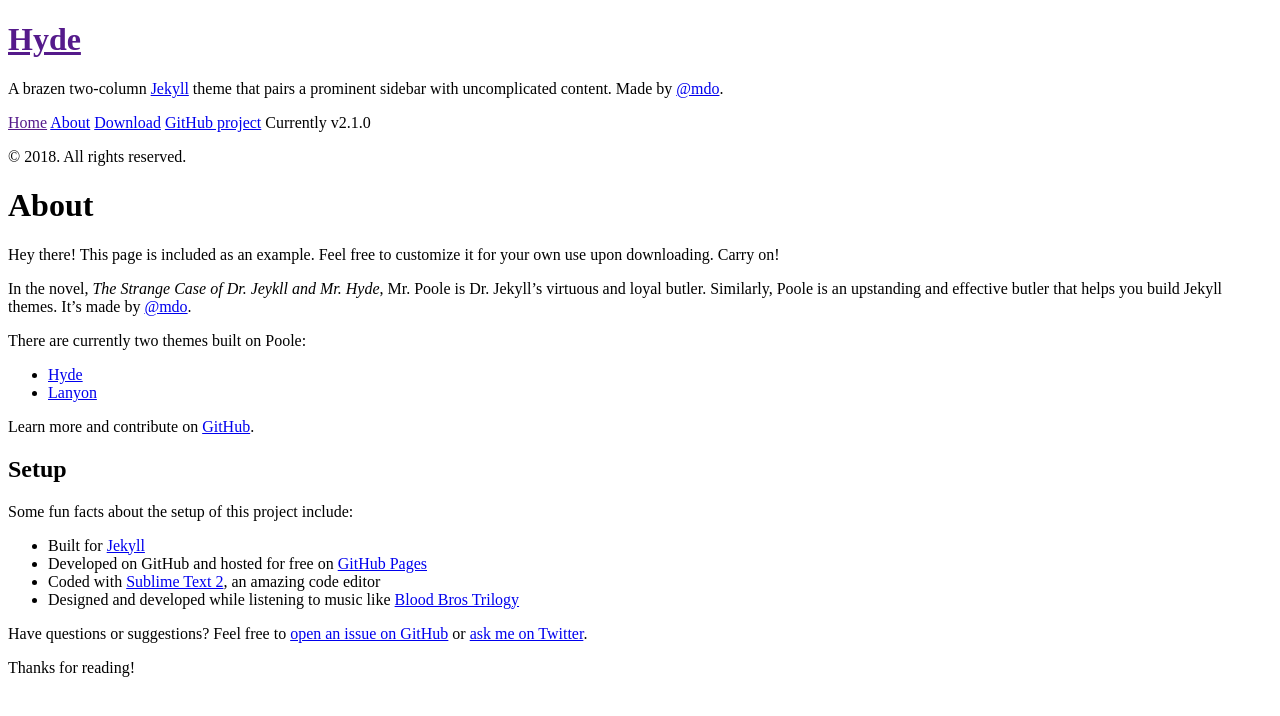
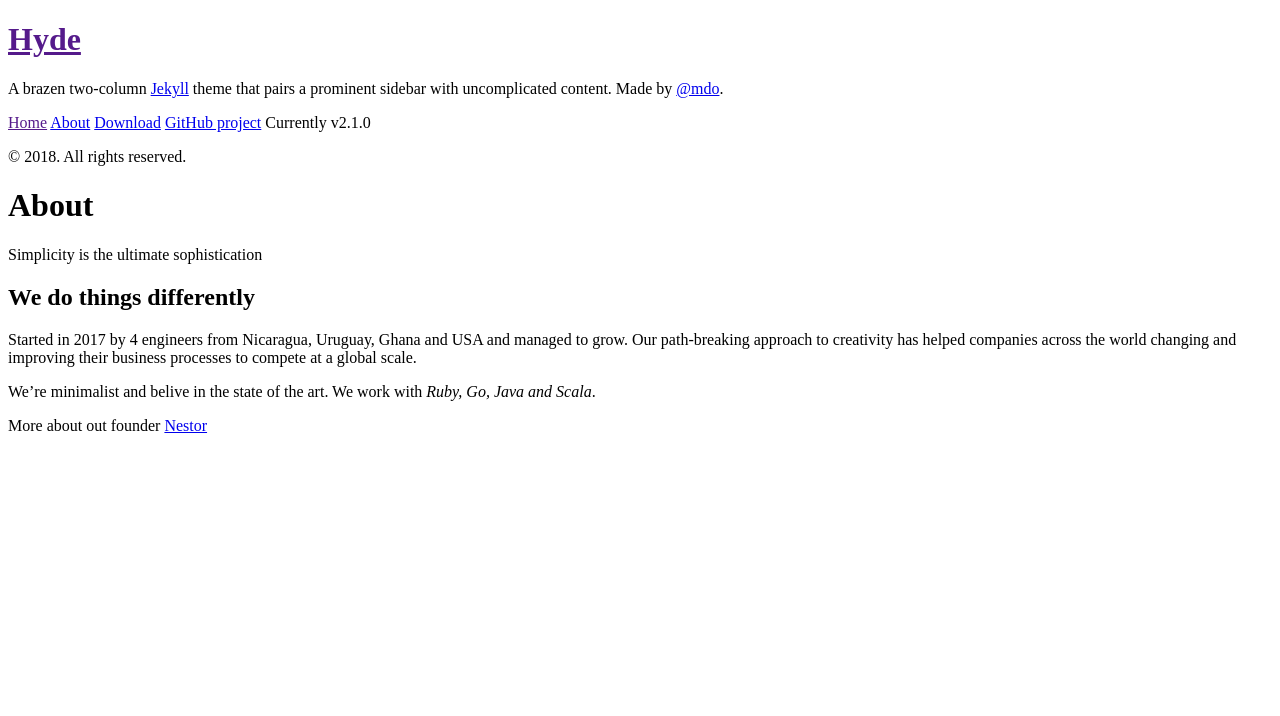
Before and after one commit to nestorbenavidez/helenicaanalitica.site, a Jekyll site: the page built from about.md, in a window 1280 px wide. Shown: the top 716 px of the page. Built offline with Jekyll 4.4.1, drawn with Linux system fonts in a browser that asks for light colours; Markdown is read by kramdown in place of the engine named in the settings.

Commit message:
About page ready to deploy

```diff
--- a/about.md
+++ b/about.md
@@ -4,27 +4,13 @@
 ---
 
 <p class="message">
-  Hey there! This page is included as an example. Feel free to customize it for your own use upon downloading. Carry on!
+   Simplicity is the ultimate sophistication
 </p>
 
-In the novel, *The Strange Case of Dr. Jeykll and Mr. Hyde*, Mr. Poole is Dr. Jekyll's virtuous and loyal butler. Similarly, Poole is an upstanding and effective butler that helps you build Jekyll themes. It's made by [@mdo](https://twitter.com/mdo).
+## We do things differently
 
-There are currently two themes built on Poole:
+Started in 2017 by 4 engineers from Nicaragua, Uruguay, Ghana and USA and managed to grow. Our path-breaking approach to creativity has helped companies across the world changing and improving their business processes to compete at a global scale.
 
-* [Hyde](http://hyde.getpoole.com)
-* [Lanyon](http://lanyon.getpoole.com)
+We're minimalist and belive in the state of the art. We work with *Ruby, Go, Java and Scala*.
 
-Learn more and contribute on [GitHub](https://github.com/poole).
-
-## Setup
-
-Some fun facts about the setup of this project include:
-
-* Built for [Jekyll](http://jekyllrb.com)
-* Developed on GitHub and hosted for free on [GitHub Pages](https://pages.github.com)
-* Coded with [Sublime Text 2](http://sublimetext.com), an amazing code editor
-* Designed and developed while listening to music like [Blood Bros Trilogy](https://soundcloud.com/maddecent/sets/blood-bros-series)
-
-Have questions or suggestions? Feel free to [open an issue on GitHub](https://github.com/poole/issues/new) or [ask me on Twitter](https://twitter.com/mdo).
-
-Thanks for reading!
+More about out founder [Nestor](https://nestorbenavidez.site)
```
